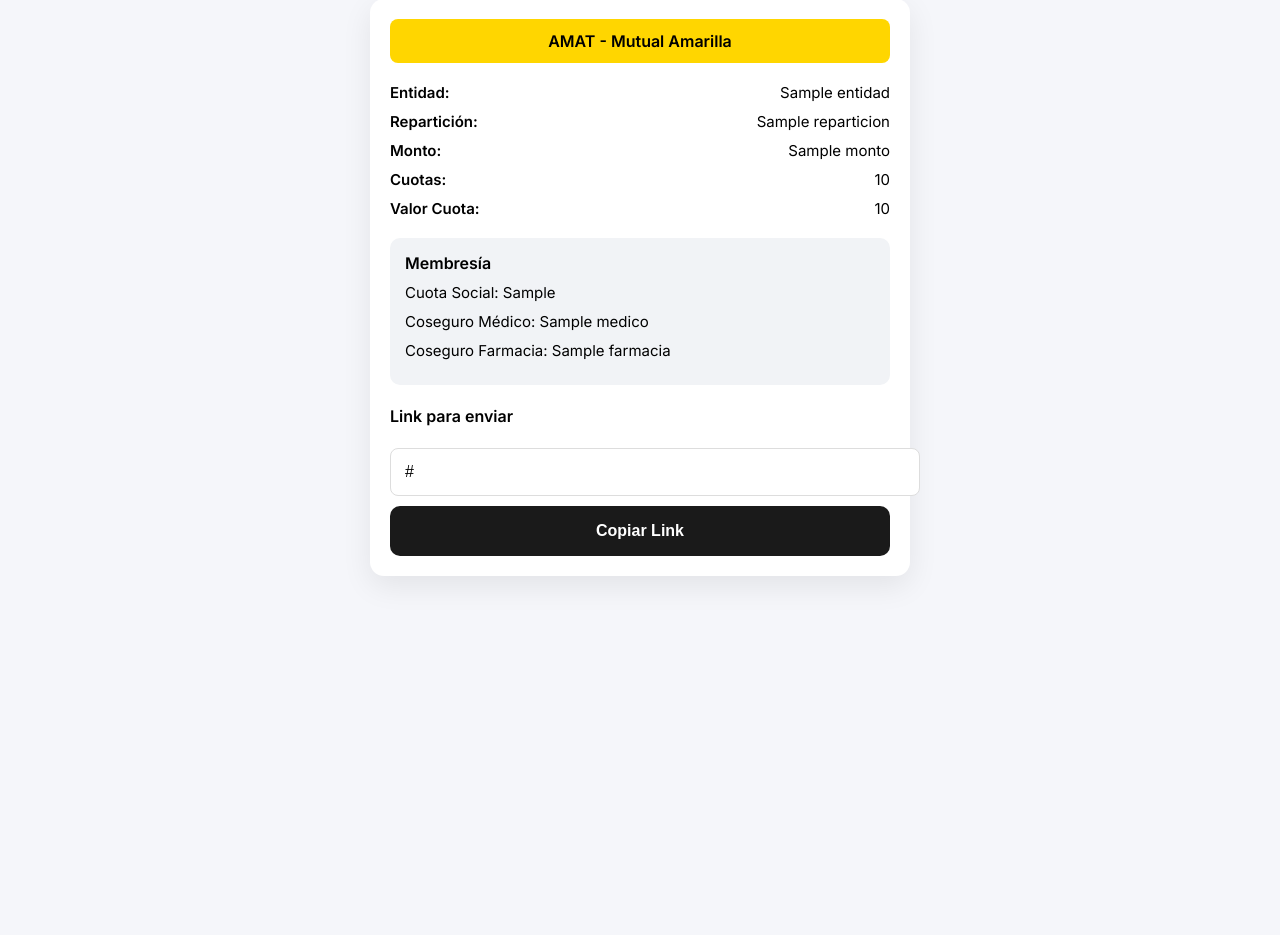
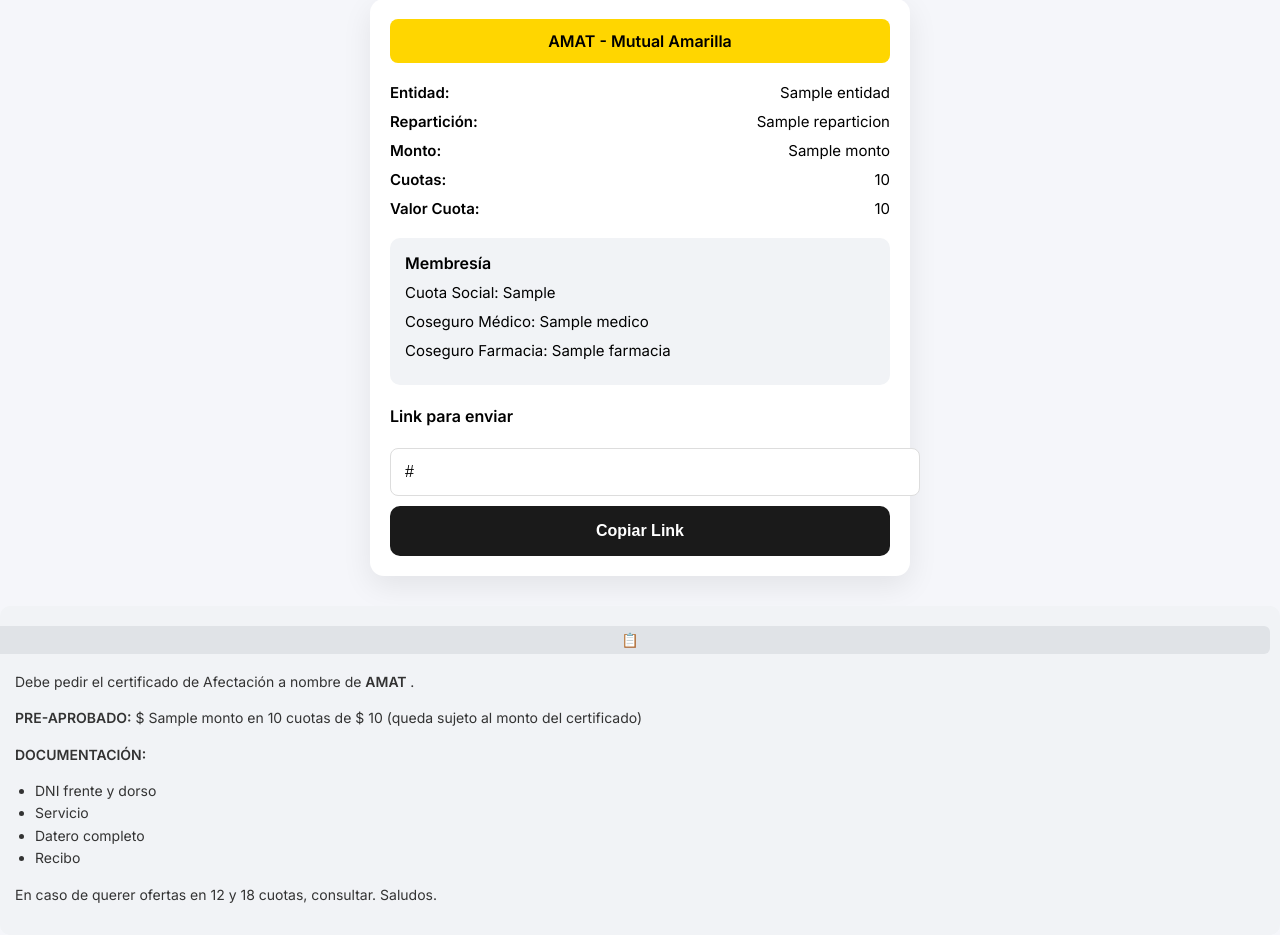
Before and after one commit to pyraed/datero-amat, a Flask app: template templates/resultado.html in a window 1280 px wide. Shown: the part 31-966 px from the top of the page. Before the commit the page ends 611 px from the top, so only its background shows below. Run offline with Flask 3, Linux system fonts and the light colour scheme; the template is opened without the code that fills it: most values are stand-ins (such as "Sample title", 1, 10 or a date in 2020).

Commit message:
agrego leyenda con boton copiar

```diff
--- a/templates/resultado.html
+++ b/templates/resultado.html
@@ -85,6 +85,48 @@ button {
     font-size: 16px;
 }
 
+.leyenda {
+    margin-top: 20px;
+    background: #f1f3f6;
+    padding: 15px;
+    border-radius: 10px;
+    font-size: 14px;
+    color: #333;
+    line-height: 1.6;
+}
+
+.leyenda ul {
+    padding-left: 20px;
+}
+
+.leyenda {
+    position: relative; /* 🔥 clave para el botón */
+    margin-top: 20px;
+    background: #f1f3f6;
+    padding: 15px;
+    border-radius: 10px;
+    font-size: 14px;
+    color: #333;
+    line-height: 1.6;
+}
+
+/* Botón copiar flotante */
+.btn-copiar {
+    position: absolute;
+    top: 10px;
+    right: 10px;
+    background: #e0e3e7;
+    border: none;
+    border-radius: 6px;
+    padding: 6px 8px;
+    cursor: pointer;
+    font-size: 14px;
+}
+
+.btn-copiar:hover {
+    background: #d1d5db;
+}
+
 </style>
 </head>
 
@@ -128,6 +170,56 @@ AMAT - Mutual Amarilla
 
 </div>
 
+<div class="leyenda">
+
+    <button class="btn-copiar" onclick="copiarLeyenda()">📋</button>
+
+    <div id="textoLeyenda">
+
+        <p><b>DESCUENTO HABERES</b></p>
+
+        <p>
+        Debe pedir el certificado de Afectación a nombre de
+        <b>
+        {% if entidad == "dos_agosto" %}
+            Mutual 2 de Agosto
+        {% else %}
+            AMAT
+        {% endif %}
+        </b>.
+        </p>
+
+        <p>
+        <b>PRE-APROBADO:</b> $ {{ monto }} en {{ cuotas }} cuotas de
+        $ {{ valor_cuota + cuota_social + medico + farmacia }}
+        (queda sujeto al monto del certificado)
+        </p>
+
+        <p><b>DOCUMENTACIÓN:</b></p>
+
+        <ul>
+            <li>DNI frente y dorso</li>
+            <li>Servicio</li>
+            <li>Datero completo</li>
+            <li>Recibo</li>
+
+            {% if reparticion == "educacion" %}
+            <li>Movimientos</li>
+            {% endif %}
+
+            {% if reparticion == "spb" %}
+            <li>Foto tarjeta de débito (frente y dorso)</li>
+            {% endif %}
+        </ul>
+
+        <p>
+        En caso de querer ofertas en 12 y 18 cuotas, consultar. Saludos.
+        </p>
+
+    </div>
+
+</div>
+
 <script>
 
 // Función que copia el link al portapapeles
@@ -140,5 +232,16 @@ function copiarLink() {
 
 </script>
 
+<script>
+function copiarLeyenda() {
+    const texto = document.getElementById("textoLeyenda").innerText;
+    navigator.clipboard.writeText(texto);
+    alert("Texto copiado ✅");
+}
+</script>
+
 </body>
 </html>
+
+</body>
+</html>
```
